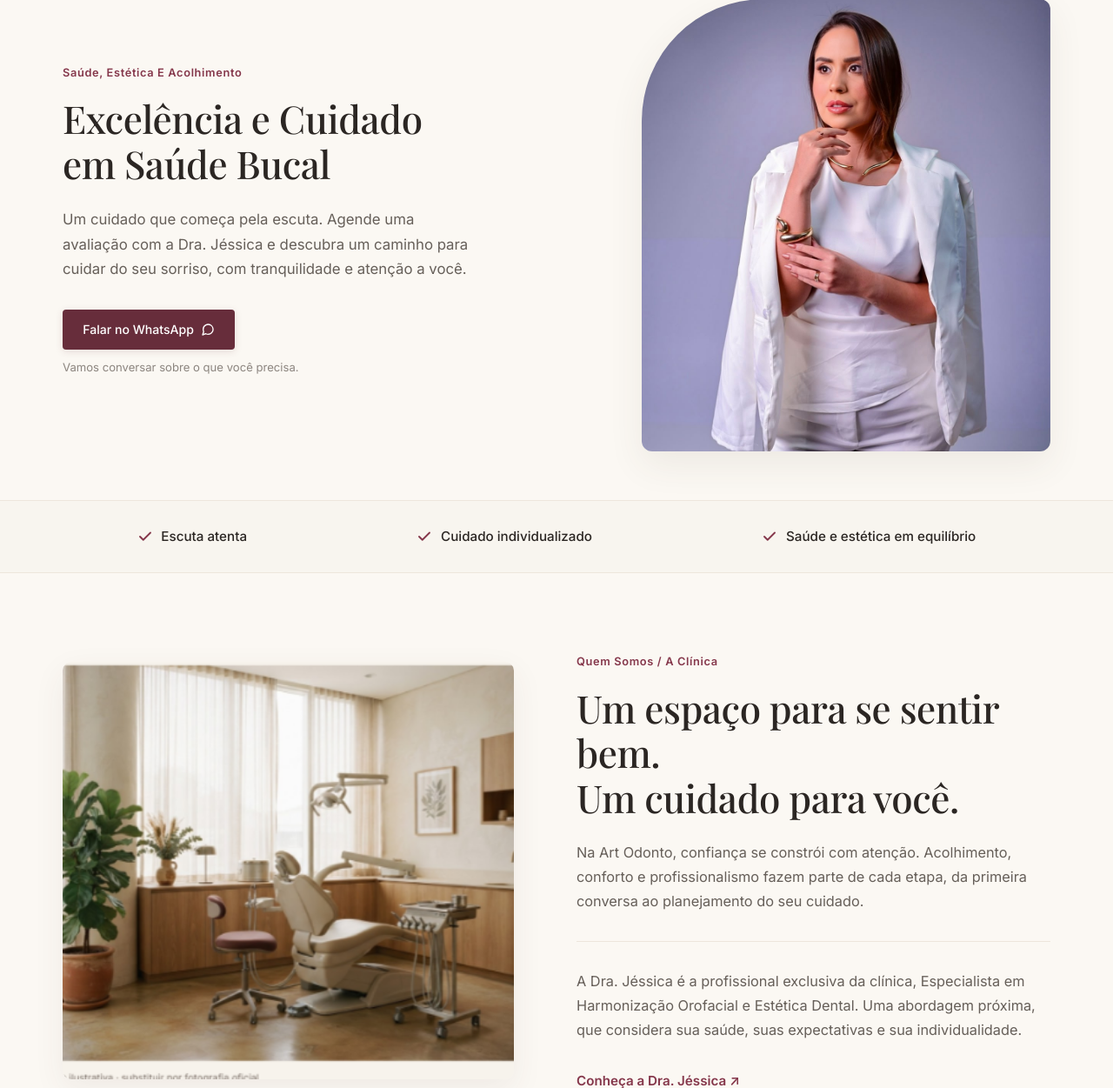
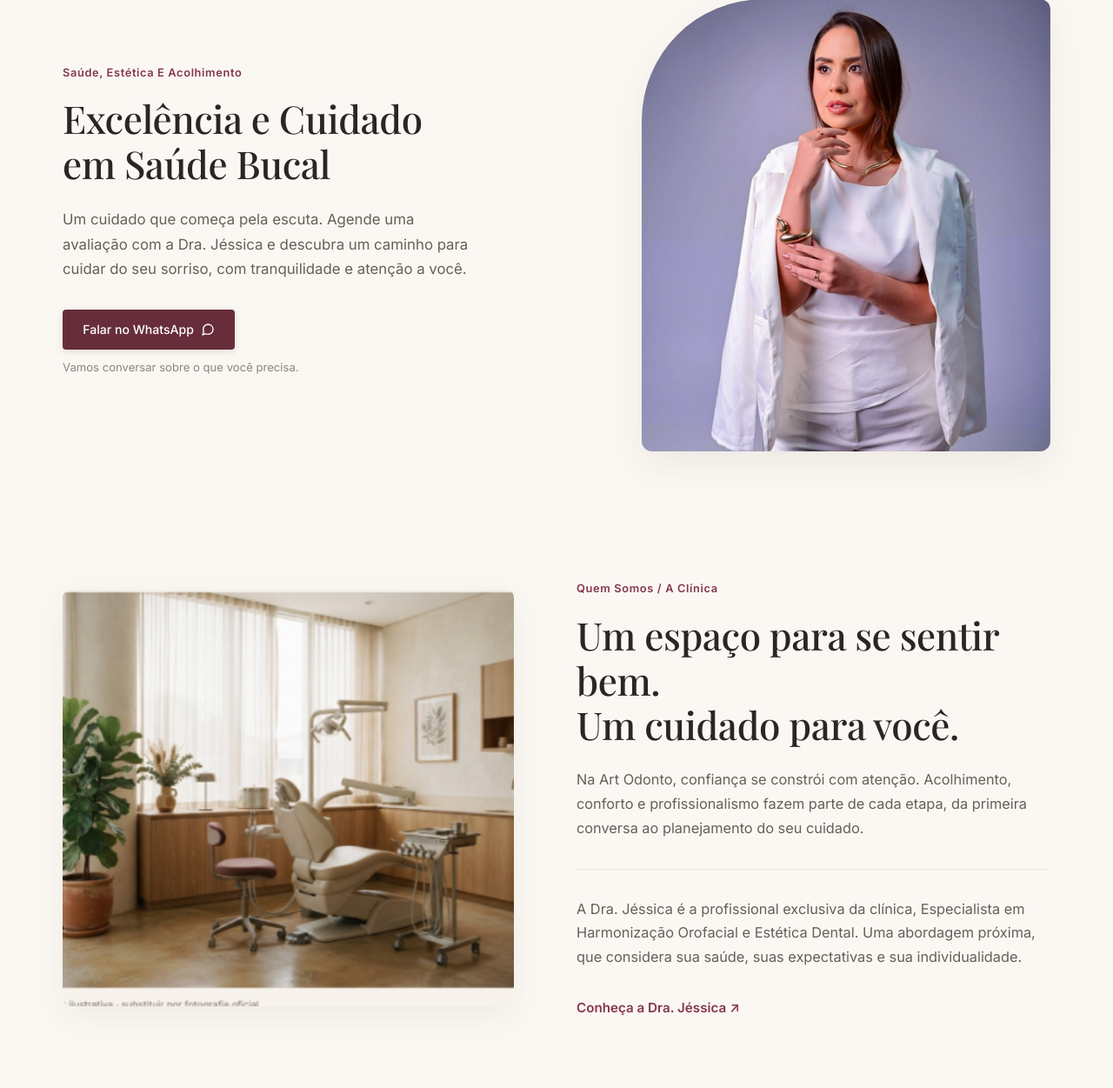
Before and after one commit to Ricardoqs20/Consultorio_Jessica, a Flask app: page / in a window 1280 px wide. Shown: the part 161-1412 px from the top of the page at 87% size. Run offline with Flask 3, Linux system fonts and the light colour scheme; some web fonts are replaced.

Commit message:
Remove faixa de destaques (trust-bar)

```diff
--- a/templates/index.html
+++ b/templates/index.html
@@ -117,30 +117,6 @@
         </div>
       </div>
     </section>
-
-    <!-- TRUST / HIGHLIGHTS BAR -->
-    <div class="trust-bar">
-      <div class="container trust-items">
-        <div class="trust-item">
-          <svg class="trust-icon" width="18" height="18" viewBox="0 0 24 24" fill="none" stroke="currentColor" stroke-width="2.5" stroke-linecap="round" stroke-linejoin="round">
-            <polyline points="20 6 9 17 4 12"></polyline>
-          </svg>
-          Escuta atenta
-        </div>
-        <div class="trust-item">
-          <svg class="trust-icon" width="18" height="18" viewBox="0 0 24 24" fill="none" stroke="currentColor" stroke-width="2.5" stroke-linecap="round" stroke-linejoin="round">
-            <polyline points="20 6 9 17 4 12"></polyline>
-          </svg>
-          Cuidado individualizado
-        </div>
-        <div class="trust-item">
-          <svg class="trust-icon" width="18" height="18" viewBox="0 0 24 24" fill="none" stroke="currentColor" stroke-width="2.5" stroke-linecap="round" stroke-linejoin="round">
-            <polyline points="20 6 9 17 4 12"></polyline>
-          </svg>
-          Saúde e estética em equilíbrio
-        </div>
-      </div>
-    </div>
 
     <!-- QUEM SOMOS / A CLÍNICA -->
     <section id="quem-somos" class="section">
```
